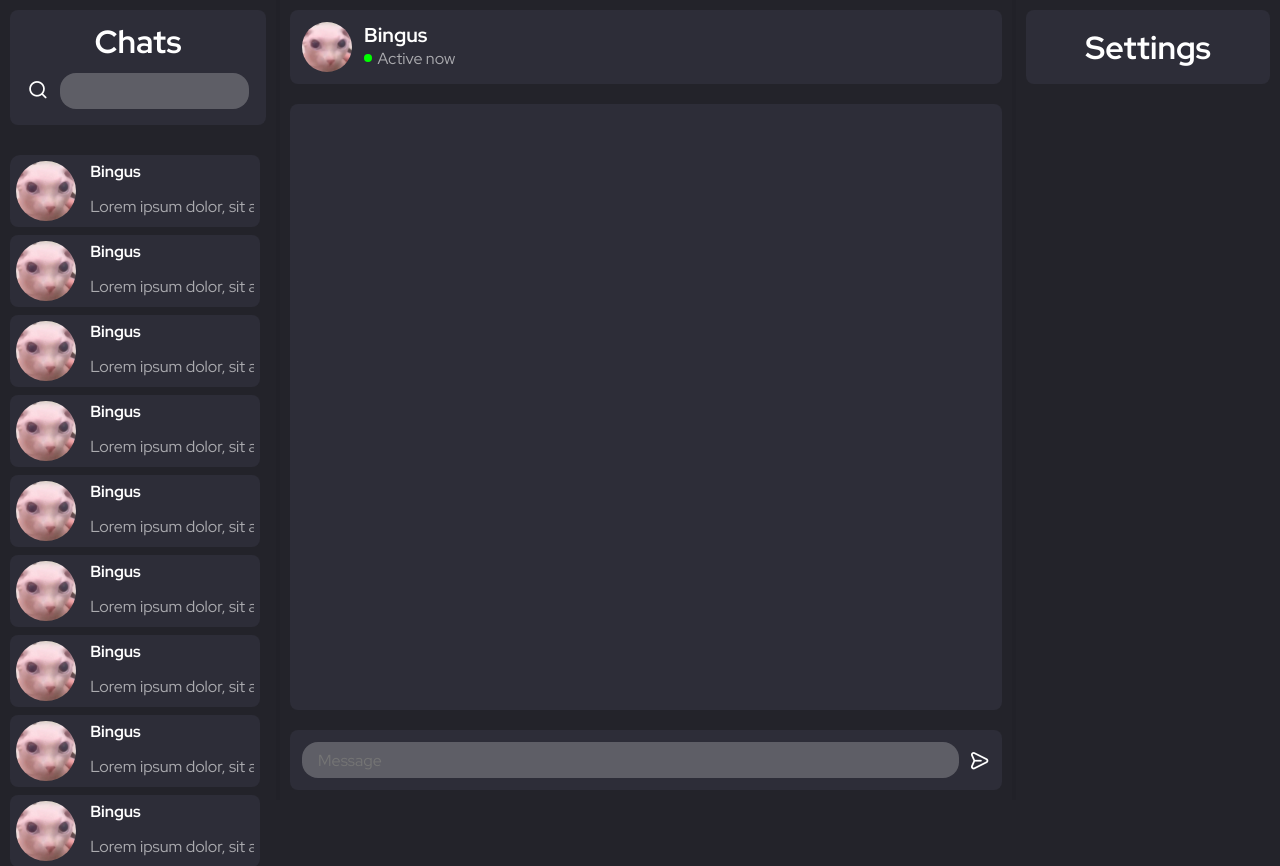
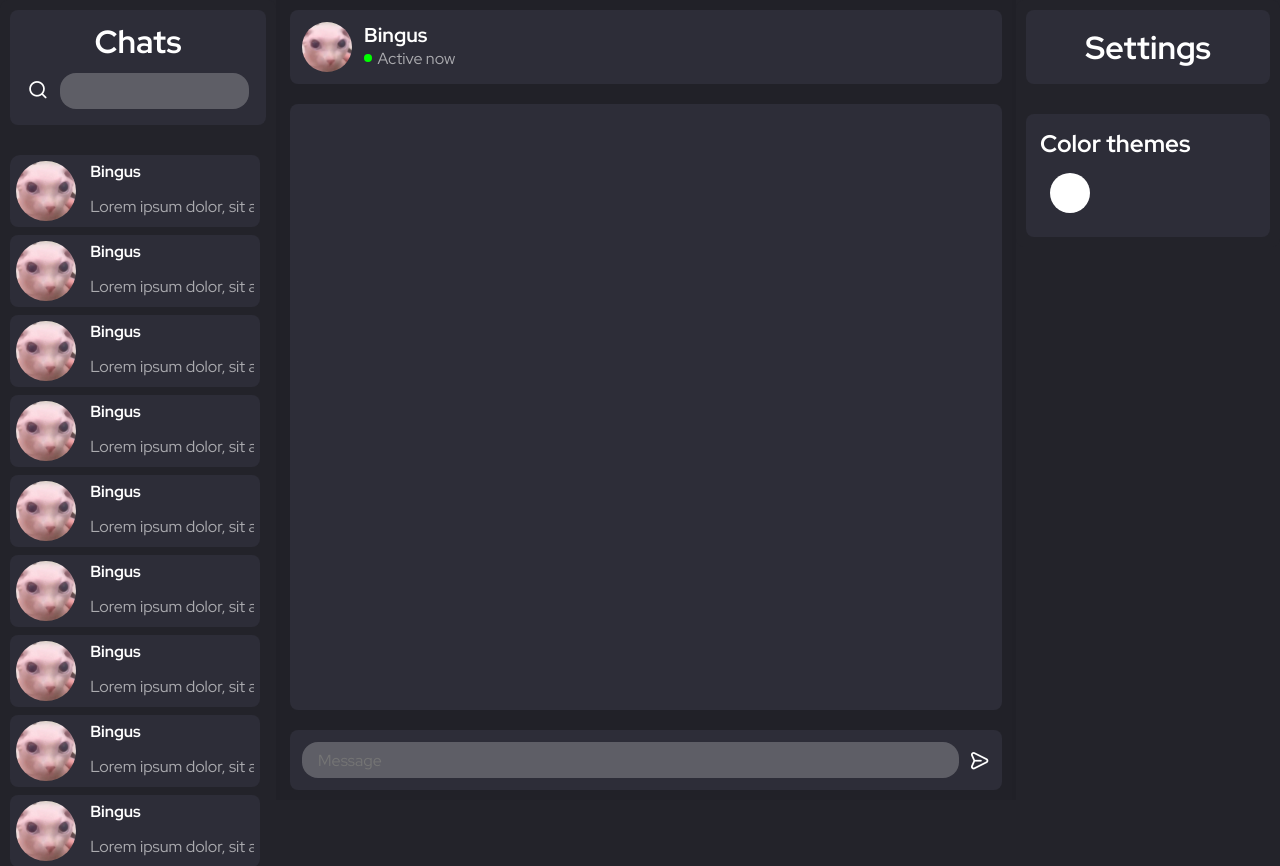
Before and after one commit to mikiritys/Chatting-app, a Flask app: page / in a window 1280 px wide. Shown: the top 866 px of the page. Run offline with Flask 2, Linux system fonts and the light colour scheme; some libraries are stand-ins or nearby versions.

Commit message:
Settings

```diff
--- a/chatting-app/static/css/style.css
+++ b/chatting-app/static/css/style.css
@@ -34,6 +34,8 @@ body {
     background: var(--main-color);
     padding: 10px;
     height: 100%;
+    background: var(--main-color);
+    border-radius: 8px;
 }
 
 .chats-header {
@@ -134,6 +136,7 @@ body {
     height: 100vh;
     border-left: rgba(30, 31, 39, 0.4) solid 4px;
     border-right: rgba(30, 31, 39, 0.4) solid 4px;
+    background: rgba(30, 31, 39, 0.4);
     display: flex;
     flex-direction: column;
 }
@@ -267,9 +270,10 @@ input:focus {
 
 .settings-wrapper {
     width: 20%;
-    background: var(--main-color);
     padding: 10px;
     height: 100%;
+    background: var(--main-color);
+    border-radius: 8px;
 }
 
 .settings-header {
@@ -280,3 +284,28 @@ input:focus {
     margin-bottom: 30px;
     background: var(--second-color);
 }
+
+.settings {
+    background-color: var(--second-color);
+    padding: 14px;
+    border-radius: 8px;
+}
+
+.settings h2 {
+    padding-bottom: 4px;
+    font-size: 24px;
+    /*border-bottom: var(--third-color) 2px solid;*/
+}
+
+/*color-themes*/
+.colors {
+    padding: 10px;
+}
+
+
+#white-theme {
+    padding: 20px;
+    border-radius: 50%;
+    border: none;
+    background: #fff;
+}
--- a/chatting-app/templates/index.html
+++ b/chatting-app/templates/index.html
@@ -207,6 +207,13 @@
 		<div class="settings-header">
 			<h2 style=" font-size: xx-large;">Settings</h2>
 		</div>
+
+		<div class="settings">
+			<h2>Color themes</h2>
+			<div class="colors">
+				<button id="white-theme"></button>
+			</div>
+		</div>
 	</div>
 </body>
 
```
Also changed, not shown: chatting-app/templates/main.js (added).
